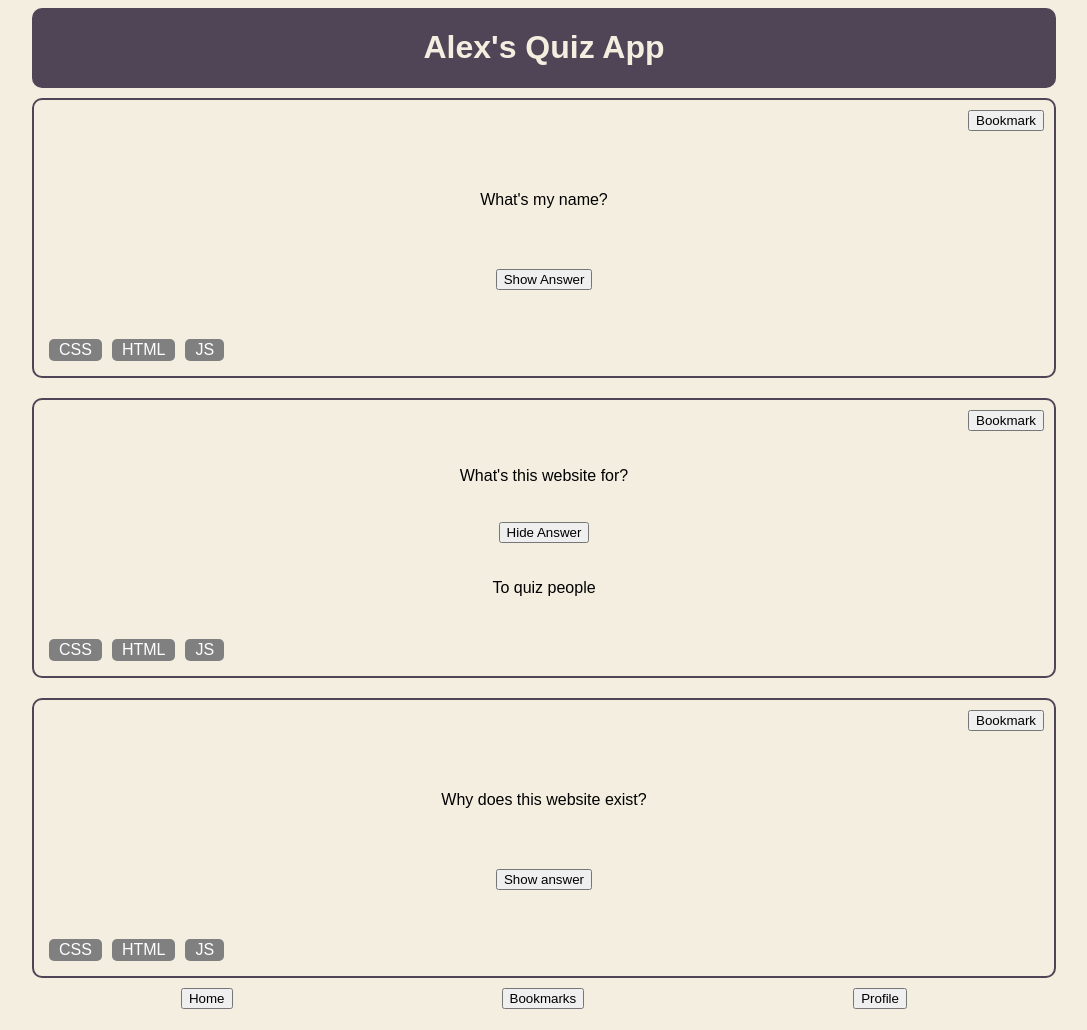
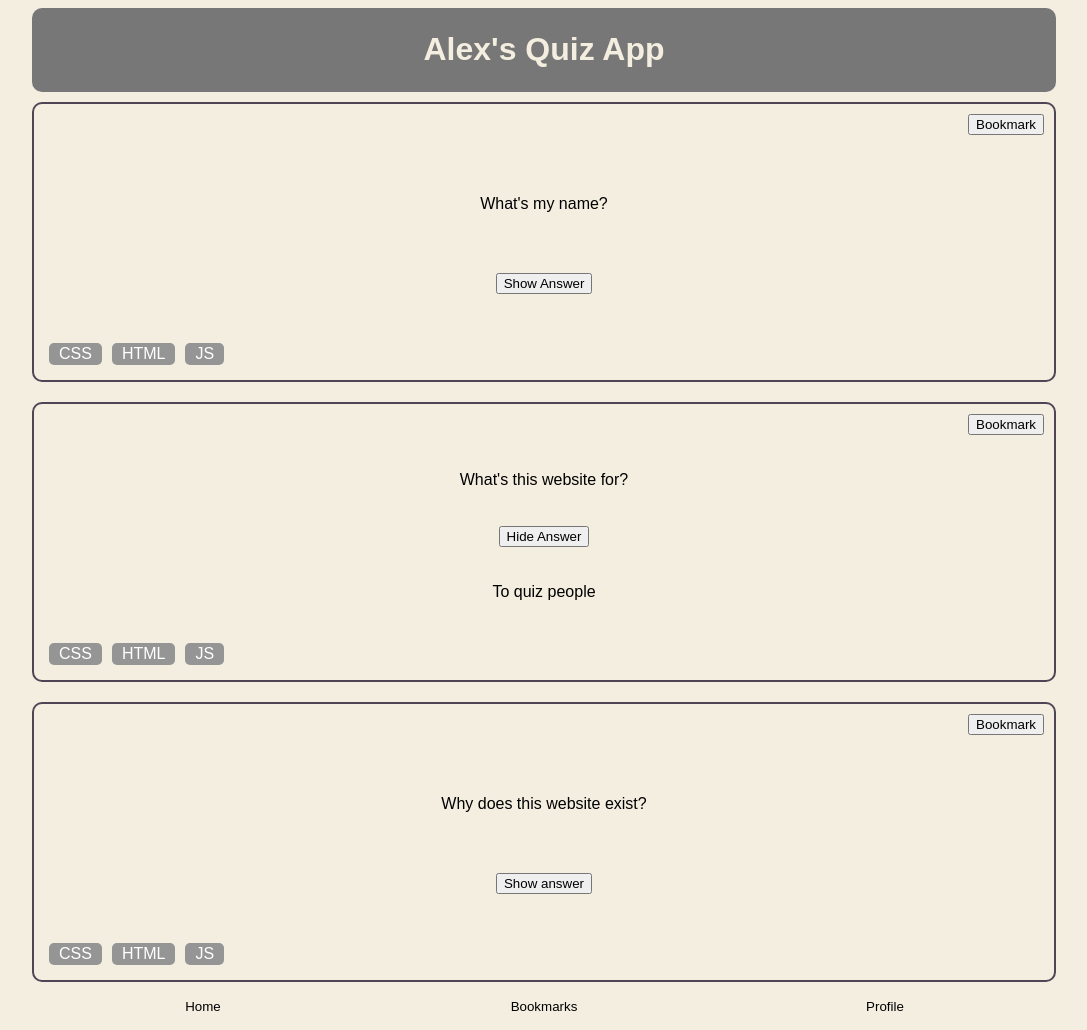
Before and after one commit to alex-ar10/alex-ar10.github.io, a plain HTML site: page index.html in a window 1280 px wide. Shown: the whole page, without its empty margins (96-1183 px from the left). Drawn offline with Linux system fonts and the light colour scheme.

Commit message:
add button transition

```diff
--- a/css/styles.css
+++ b/css/styles.css
@@ -3,6 +3,8 @@
   --dark2: #4f4557;
   --dark1: #6d5d6e;
   --light: #f4eee0;
+  --grey1: #959595;
+  --grey2: #777777;
 }
 
 * {
@@ -18,8 +20,8 @@ body {
 
 header {
   display: flex;
-  background-color: var(--dark2);
-  border: solid var(--dark) 2px;
+  background-color: var(--grey2);
+  border: solid var(--grey2) 2px;
   color: var(--light);
   border-radius: 10px;
   width: 80vw;
@@ -64,7 +66,7 @@ nav {
 
 .tag {
   color: white;
-  background-color: grey;
+  background-color: var(--grey1);
   border-radius: 5px;
   padding: 2px;
   margin: 5px;
@@ -73,4 +75,15 @@ nav {
 }
 
 .--nav-button {
+  width: 100px;
+  height: 30px;
+  border: none;
+  border-radius: 10px;
+  background-color: var(--light);
+  transition-duration: 0.2s;
 }
+
+.--nav-button:hover {
+  background: var(--grey1);
+  color: var(--light);
+}
--- a/index.html
+++ b/index.html
@@ -48,19 +48,19 @@
       <nav>
         <button
           onclick="window.location.href='./index.html'"
-          class="nav-button"
+          class="button --nav-button"
         >
           Home
         </button>
         <button
           onclick="window.location.href='./bookmarks.html'"
-          class="nav-button"
+          class="button --nav-button"
         >
           Bookmarks
         </button>
         <button
           onclick="window.location.href='./profile.html'"
-          class="nav-button"
+          class="button --nav-button"
         >
           Profile
         </button>
```
Also changed, not shown: bookmarks.html (+3 -3 lines), profile.html (+3 -3 lines).
